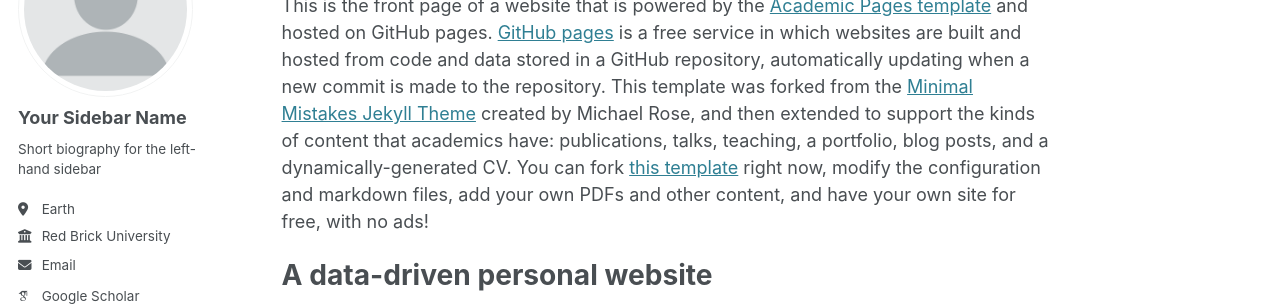
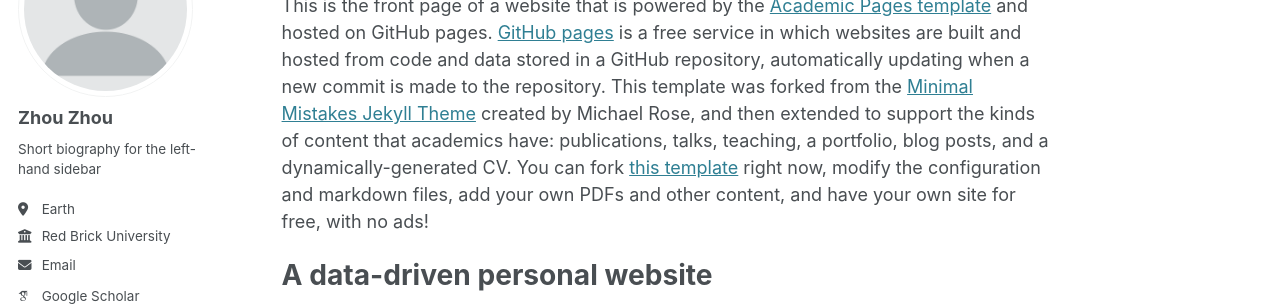
Before and after one commit to zhouzhou38/zhouzhou38.github.io, a Jekyll site: the page built from _pages/about.md, in a window 1280 px wide. Shown: the part 184-490 px from the top of the page. Built offline with Jekyll 4.4.1, drawn with Linux system fonts in a browser that asks for light colours; some web fonts are replaced.

Commit message:
Update _config.yml

```diff
--- a/_config.yml
+++ b/_config.yml
@@ -22,7 +22,7 @@ repository               : ""
 author:
   # Biographic information
   avatar           : "profile.png"
-  name             : "Your Sidebar Name"
+  name             : "Zhou Zhou"
   pronouns         : # example: "she/her"
   bio              : "Short biography for the left-hand sidebar"
   location         : "Earth"
```
